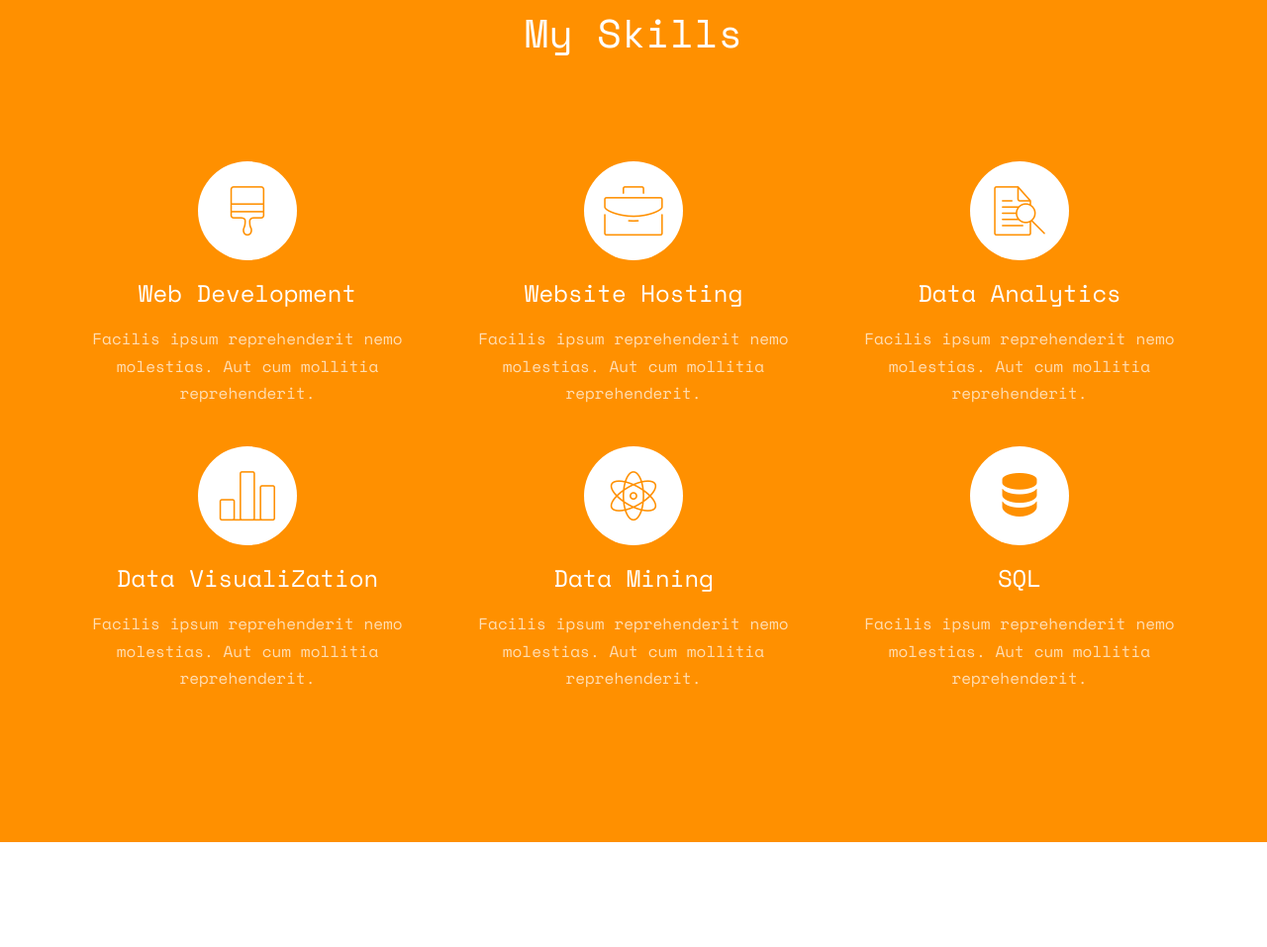
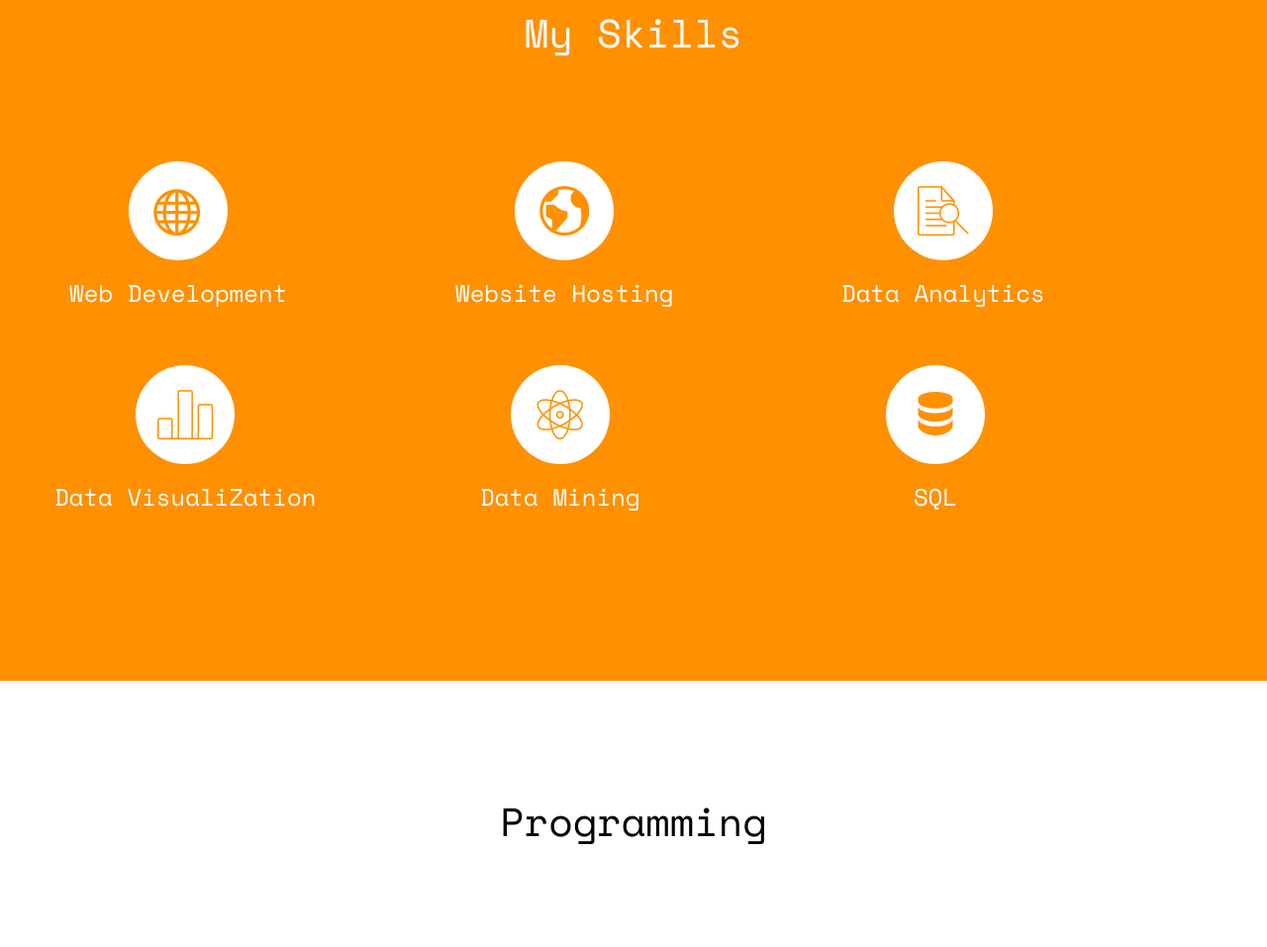
Before and after one commit to prasanthkanderi/prasanthkanderi.github.io, a plain HTML site: page index.html in a window 1280 px wide. Shown: the part 4306-5263 px from the top of the page at 99% size. Drawn offline with nearby package versions, Linux system fonts and the light colour scheme; some packages are replaced by stand-ins of ours; no server answers; files whose address does not match are found by name.

Commit message:
alignment fix

```diff
--- a/index.html
+++ b/index.html
@@ -278,11 +278,11 @@
 					<div class="col-md-4 text-center">
 						<div class="feature-left">
 							<span class="icon">
-								<i class="icon-paintbrush"></i>
+								<i class="icon-sphere"></i>
 							</span>
 							<div class="feature-copy">
 								<h3>Web Development</h3>
-								<p>Facilis ipsum reprehenderit nemo molestias. Aut cum mollitia reprehenderit.</p>
+								<p></p>
 							</div>
 						</div>
 					</div>
@@ -290,11 +290,11 @@
 					<div class="col-md-4 text-center">
 						<div class="feature-left">
 							<span class="icon">
-								<i class="icon-briefcase"></i>
+								<i class="icon-earth"></i>
 							</span>
 							<div class="feature-copy">
 								<h3>Website Hosting</h3>
-								<p>Facilis ipsum reprehenderit nemo molestias. Aut cum mollitia reprehenderit.</p>
+								<p></p>
 							</div>
 						</div>
 
@@ -306,7 +306,7 @@
 							</span>
 							<div class="feature-copy">
 								<h3>Data Analytics</h3>
-								<p>Facilis ipsum reprehenderit nemo molestias. Aut cum mollitia reprehenderit.</p>
+								<p></p>
 							</div>
 						</div>
 					</div>
@@ -314,7 +314,7 @@
 
 
 				<div class="row">
-					<div class="col-md-4 text-center">
+					<div class="col-md-4 text-center"  style="padding-left: 0px;">
 
 						<div class="feature-left">
 							<span class="icon">
@@ -322,32 +322,32 @@
 							</span>
 							<div class="feature-copy">
 								<h3>Data VisualiZation</h3>
-								<p>Facilis ipsum reprehenderit nemo molestias. Aut cum mollitia reprehenderit.</p>
+								<p></p>
 							</div>
 						</div>
 
 					</div>
 
-					<div class="col-md-4 text-center">
+					<div class="col-md-4 text-center" style="padding-left: 40px;">
 						<div class="feature-left">
 							<span class="icon">
 								<i class="icon-genius"></i>
 							</span>
 							<div class="feature-copy">
 								<h3>Data Mining</h3>
-								<p>Facilis ipsum reprehenderit nemo molestias. Aut cum mollitia reprehenderit.</p>
+								<p></p>
 							</div>
 						</div>
 
 					</div>
-					<div class="col-md-4 text-center">
+					<div class="col-md-4 text-center"  style="padding-left: 60px;">
 						<div class="feature-left">
 							<span class="icon">
 								<i class="icon-database"></i>
 							</span>
 							<div class="feature-copy">
 								<h3>SQL</h3>
-								<p>Facilis ipsum reprehenderit nemo molestias. Aut cum mollitia reprehenderit.</p>
+								<p></p>
 							</div>
 						</div>
 					</div>
```
